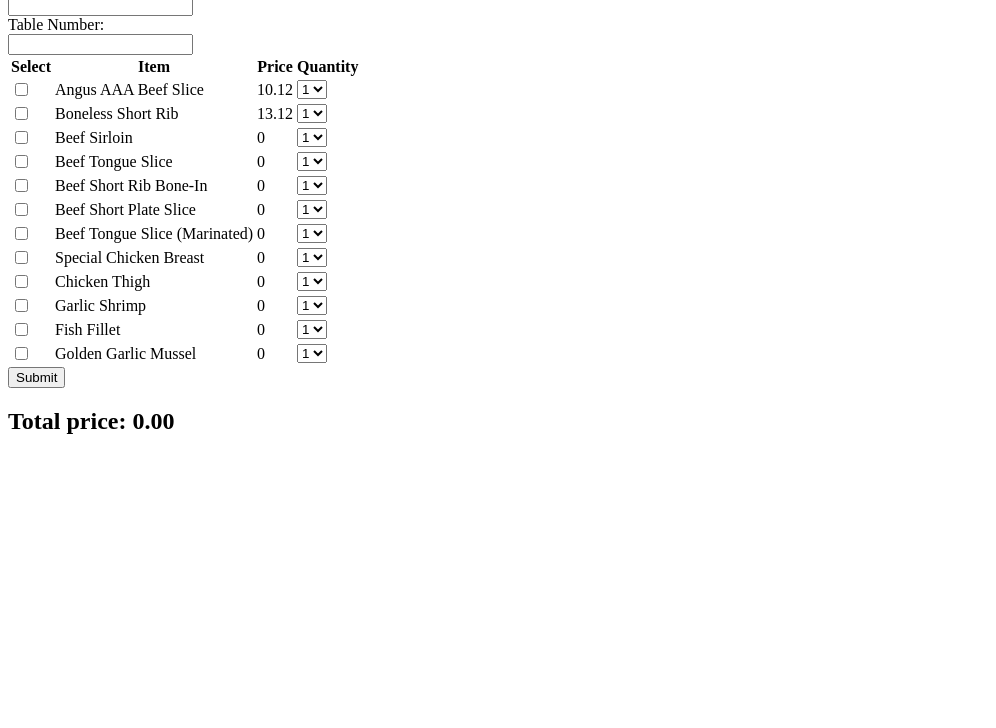
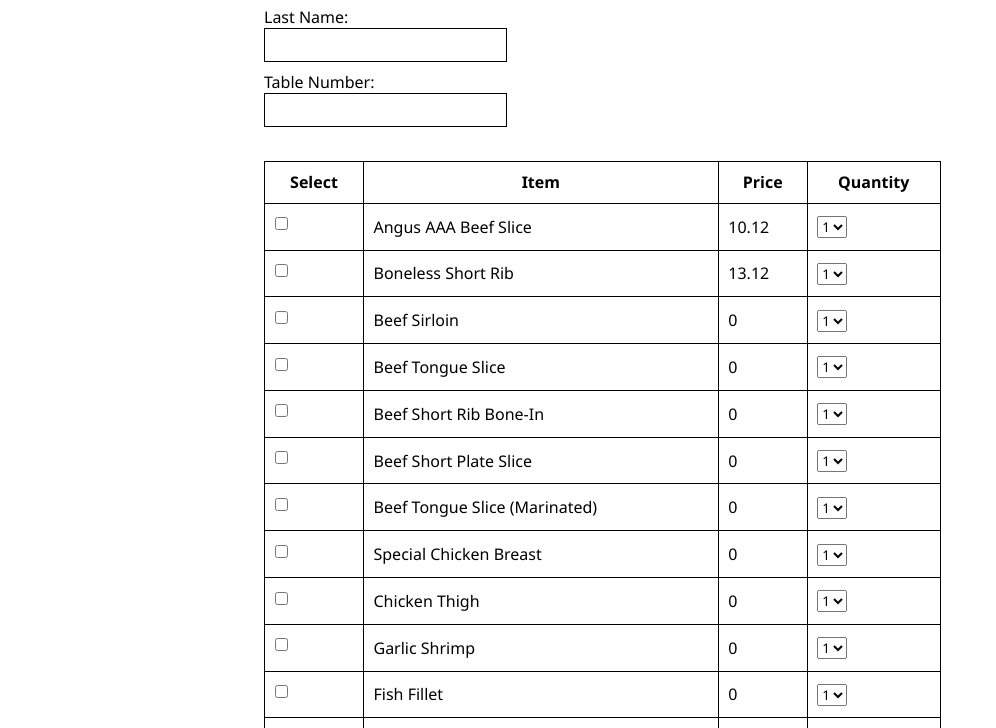
Before and after one commit to luxman17/Restaurant-Web-App, a website: page views/order.html in a window 1280 px wide. Shown: the part 142-870 px from the top of the page, without its empty margins (0-996 px from the left). Before the commit the page ends 800 px from the top, so only its background shows below. Drawn offline with Linux system fonts and the light colour scheme; files whose address does not match are found by name.

Commit message:
styles for order.html page

```diff
--- /dev/null
+++ b/public/css/order.css
@@ -0,0 +1,48 @@
+* {
+  margin: 0;
+  padding: 0;
+  box-sizing: border-box;
+  font-family: 'Segoe UI', Tahoma, Geneva, Verdana, sans-serif;
+}
+
+body {
+  max-width: 800px;
+
+  margin: 1rem auto;
+  padding: 1.5rem;
+}
+
+h1 {
+  font-weight: 500;
+  font-size: 2rem;
+
+}
+
+input {
+
+  border: 1px solid #000;
+  margin-bottom: 0.6rem;
+  font-size: 1rem;
+  padding: 0.3rem;
+}
+
+table {
+  width: 90%;
+  margin-top: 1.5rem;
+  border-collapse: collapse;
+  font-size: 1rem;
+}
+
+th, td {
+  border: 1px solid #000;
+  padding: 0.6rem;
+}
+
+input[type="submit"] {
+  margin-top: 1rem;
+  padding: 0.5rem 1rem;
+  background: black;
+  color: white;
+  border-radius: 0.4rem;
+  cursor: pointer;
+}
--- a/views/order.html
+++ b/views/order.html
@@ -2,6 +2,7 @@
 <html>
 <head>
 <title>Title of the document</title>
+<link rel="stylesheet" href="/css/order.css">
 </head>
 
 <body>
```
